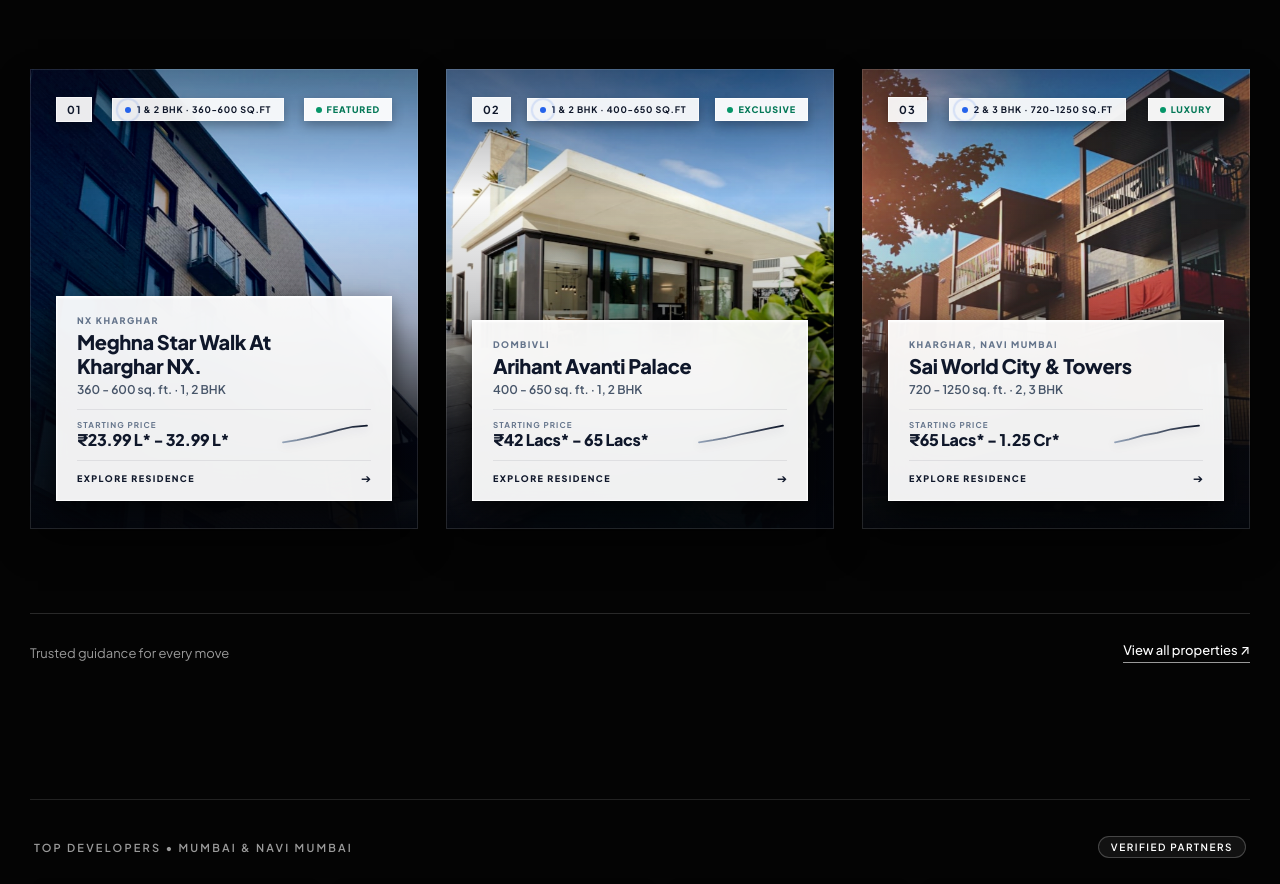
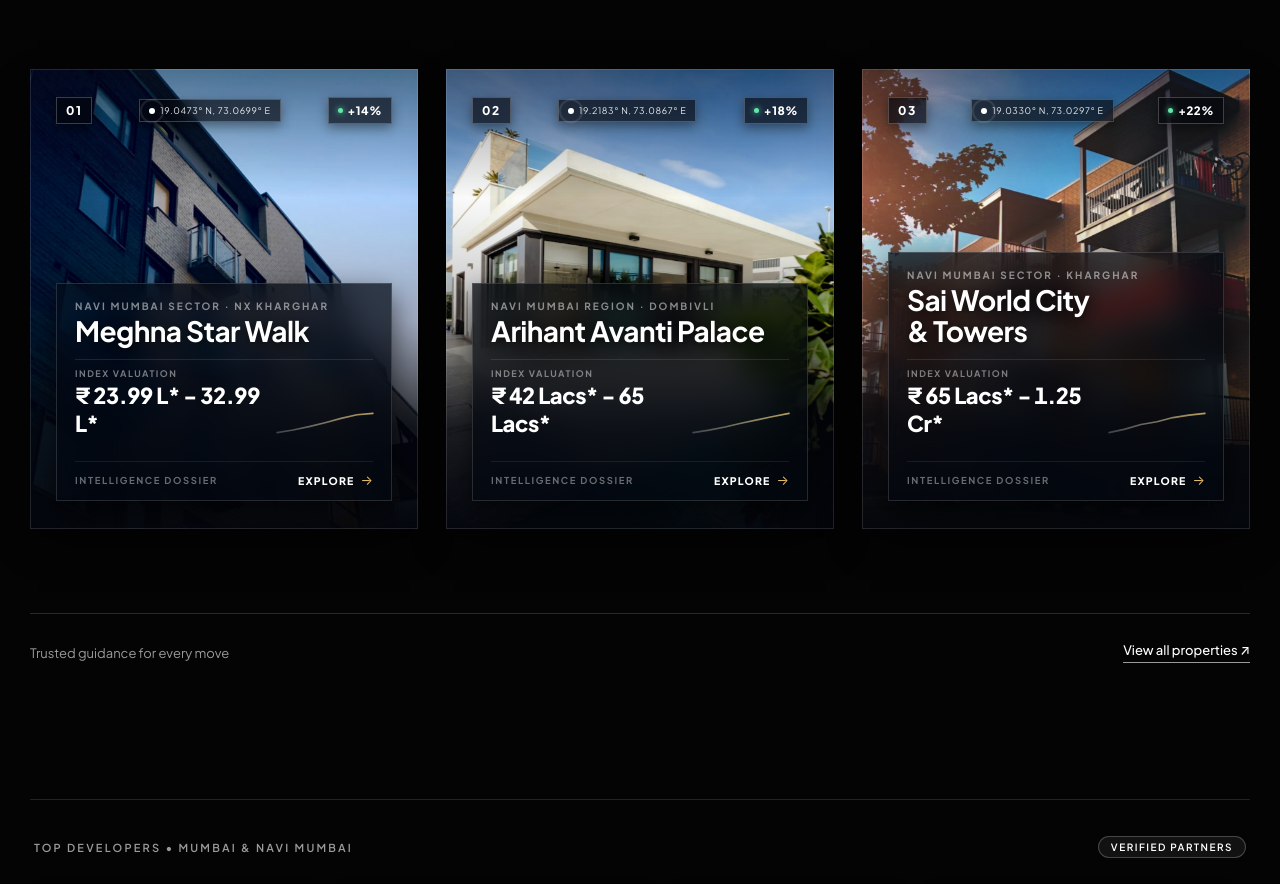
Before and after one commit to cypheral1/aasco, a Next.js app: page / in a window 1280 px wide. Shown: the part 1307-2191 px from the top of the page. Built offline with nearby package versions, Linux system fonts and the light colour scheme.

Commit message:
feat: match exact Top Localities drawer elevation, market meter & dossier footer on Featured Properties cards

```diff
--- a/src/components/Home/AboutSection/AboutSection.module.css
+++ b/src/components/Home/AboutSection/AboutSection.module.css
@@ -230,30 +230,33 @@
 }
 
 .indexNumber {
-  font-family: var(--font-primary, monospace, sans-serif);
-  font-size: 11px;
-  font-weight: 700;
-  letter-spacing: 0.1em;
-  color: #0F172A;
-  padding: 5px 10px;
-  border-radius: 0px;
-  background: rgba(255, 255, 255, 0.92);
-  border: 1px solid rgba(255, 255, 255, 0.6);
-  backdrop-filter: blur(12px);
-  box-shadow: 0 4px 12px rgba(0, 0, 0, 0.3);
+  font-family: var(--font-primary, monospace);
+  font-size: 12px;
+  font-weight: 800;
+  letter-spacing: 1.5px;
+  color: #FFFFFF;
+  background: rgba(4, 6, 12, 0.65);
+  backdrop-filter: blur(10px);
+  -webkit-backdrop-filter: blur(10px);
+  padding: 5px 9px;
+  border: 1px solid rgba(255, 255, 255, 0.22);
+  box-shadow: 0 4px 12px rgba(0, 0, 0, 0.4);
 }
 
 .coordinateBadge {
-  display: flex;
+  display: inline-flex;
   align-items: center;
-  gap: 6px;
-  padding: 5px 12px;
-  border-radius: 0px;
-  background: rgba(255, 255, 255, 0.92);
-  border: 1px solid rgba(255, 255, 255, 0.6);
-  backdrop-filter: blur(12px);
-  box-shadow: 0 4px 12px rgba(0, 0, 0, 0.3);
-  max-width: 200px;
+  gap: 5px;
+  padding: 5px 9px;
+  background: rgba(4, 6, 12, 0.65);
+  backdrop-filter: blur(10px);
+  -webkit-backdrop-filter: blur(10px);
+  border: 1px solid rgba(255, 255, 255, 0.22);
+  font-family: var(--font-primary, monospace);
+  font-size: 9px;
+  letter-spacing: 0.6px;
+  color: rgba(255, 255, 255, 0.9);
+  box-shadow: 0 4px 12px rgba(0, 0, 0, 0.4);
 }
 
 .radarDot {
@@ -261,15 +264,15 @@
   width: 6px;
   height: 6px;
   border-radius: 50%;
-  background: #2563EB;
-  flex-shrink: 0;
+  background: #FFFFFF;
+  display: inline-block;
 }
 
 .radarRing {
   position: absolute;
   inset: -3px;
   border-radius: 50%;
-  border: 1px solid #2563EB;
+  border: 1px solid rgba(255, 255, 255, 0.8);
   animation: radarPing 2s cubic-bezier(0, 0, 0.2, 1) infinite;
 }
 
@@ -281,78 +284,69 @@
 }
 
 .coordText {
-  font-family: var(--font-primary, monospace, sans-serif);
+  font-family: var(--font-primary, monospace);
   font-size: 9px;
-  font-weight: 700;
-  letter-spacing: 0.08em;
-  color: #0F172A;
-  white-space: nowrap;
-  overflow: hidden;
-  text-overflow: ellipsis;
+  letter-spacing: 0.6px;
+  color: rgba(255, 255, 255, 0.9);
 }
 
 .growthPill {
-  display: flex;
+  display: inline-flex;
   align-items: center;
   gap: 5px;
-  padding: 5px 11px;
-  border-radius: 0px;
-  background: rgba(255, 255, 255, 0.95);
-  border: 1px solid rgba(255, 255, 255, 0.7);
-  backdrop-filter: blur(12px);
-  box-shadow: 0 4px 12px rgba(0, 0, 0, 0.3);
-  flex-shrink: 0;
+  padding: 5px 9px;
+  background: rgba(4, 6, 12, 0.65);
+  backdrop-filter: blur(10px);
+  -webkit-backdrop-filter: blur(10px);
+  border: 1px solid rgba(255, 255, 255, 0.22);
+  box-shadow: 0 4px 12px rgba(0, 0, 0, 0.4);
+  transition: background 0.3s ease, border-color 0.3s ease;
+}
+
+.cardWrapper:hover .growthPill {
+  background: rgba(4, 6, 12, 0.9);
+  border-color: rgba(98, 232, 166, 0.85);
 }
 
 .growthDot {
-  width: 6px;
-  height: 6px;
+  width: 5px;
+  height: 5px;
   border-radius: 50%;
-  background: #059669;
+  background: #62E8A6;
+  box-shadow: 0 0 6px #62E8A6;
 }
 
 .growthText {
-  font-family: var(--font-primary, monospace, sans-serif);
-  font-size: 9px;
+  font-size: 11.5px;
   font-weight: 800;
-  letter-spacing: 0.1em;
-  color: #047857;
-}
-
-/* Card Content & Data Reveal (Elevated Floating White Container) */
+  letter-spacing: 0.5px;
+  color: #FFFFFF;
+}
+
+/* Card Content & Data Reveal (Elevated Intelligence Drawer) */
 .cardContent {
   position: relative;
   display: flex;
   flex-direction: column;
   gap: 12px;
-  z-index: 6;
-  width: 100%;
+  z-index: 5;
   margin-top: auto;
-  padding: 18px 20px 14px;
+  padding: 16px 18px 12px;
   border-radius: 0px;
-  background: rgba(255, 255, 255, 0.94);
-  backdrop-filter: blur(24px) saturate(180%);
-  -webkit-backdrop-filter: blur(24px) saturate(180%);
-  border: 1px solid rgba(255, 255, 255, 0.9);
-  box-shadow:
-    0 18px 40px -4px rgba(0, 0, 0, 0.65),
-    0 6px 16px rgba(0, 0, 0, 0.35),
-    inset 0 1px 2px #FFFFFF;
-  transition: transform 0.35s cubic-bezier(0.16, 1, 0.3, 1),
-              box-shadow 0.35s ease,
-              background 0.35s ease,
-              border-color 0.35s ease;
+  background: rgba(4, 7, 14, 0.72);
+  backdrop-filter: blur(16px) saturate(180%);
+  -webkit-backdrop-filter: blur(16px) saturate(180%);
+  border: 1px solid rgba(255, 255, 255, 0.14);
+  box-shadow: 0 12px 28px rgba(0, 0, 0, 0.65);
+  transition: background 0.35s ease, border-color 0.35s ease, transform 0.35s ease, box-shadow 0.35s ease;
   transform-style: preserve-3d;
 }
 
 .cardWrapper:hover .cardContent {
-  background: #FFFFFF;
-  border-color: #FFFFFF;
-  box-shadow:
-    0 26px 56px -6px rgba(0, 0, 0, 0.8),
-    0 10px 22px rgba(0, 0, 0, 0.45),
-    inset 0 1px 2px #FFFFFF;
-  transform: translateZ(42px) translateY(-3px);
+  background: rgba(4, 7, 14, 0.88);
+  border-color: rgba(255, 255, 255, 0.28);
+  box-shadow: 0 20px 42px rgba(0, 0, 0, 0.85);
+  transform: translateZ(44px) translateY(-4px);
 }
 
 .titleGroup {
@@ -362,39 +356,32 @@
 }
 
 .localityCategory {
-  font-family: var(--font-primary, sans-serif);
-  font-size: 9px;
-  font-weight: 800;
-  letter-spacing: 0.16em;
+  font-size: 10px;
+  letter-spacing: 2px;
   text-transform: uppercase;
-  color: #64748B;
+  color: rgba(255, 255, 255, 0.5);
+  font-weight: 700;
 }
 
 .localityName {
   font-family: var(--font-heading, inherit);
-  font-size: 20px;
-  font-weight: 800;
+  font-size: 28px;
+  font-weight: 700;
+  line-height: 1.1;
+  color: #FFFFFF;
+  margin: 0;
   letter-spacing: -0.02em;
-  color: #0F172A;
-  margin: 0;
-  line-height: 1.2;
-}
-
-.detailsText {
-  font-size: 12px;
-  color: #475569;
-  margin: 0;
-  font-weight: 600;
-}
-
-/* Primary Price & Numerical Styling */
+  text-shadow: 0 2px 12px rgba(0, 0, 0, 0.8);
+}
+
+/* Primary Price & Live Sparkline */
 .priceRow {
   display: flex;
+  justify-content: space-between;
   align-items: flex-end;
-  justify-content: space-between;
-  padding-top: 10px;
-  border-top: 1px solid rgba(15, 23, 42, 0.08);
-  gap: 8px;
+  gap: 12px;
+  padding-top: 8px;
+  border-top: 1px solid rgba(255, 255, 255, 0.1);
 }
 
 .priceContainer {
@@ -404,72 +391,177 @@
 }
 
 .priceLabel {
-  font-size: 8px;
-  letter-spacing: 0.14em;
+  font-size: 9px;
+  letter-spacing: 1.5px;
   text-transform: uppercase;
-  color: #64748B;
+  color: rgba(255, 255, 255, 0.45);
   font-weight: 700;
 }
 
 .priceValue {
   display: flex;
   align-items: baseline;
-  gap: 1px;
+  gap: 2px;
+  font-feature-settings: "tnum";
+  font-variant-numeric: tabular-nums;
 }
 
 .amount {
-  font-family: var(--font-primary, monospace, sans-serif);
-  font-size: 16px;
+  font-size: 22px;
   font-weight: 800;
+  color: #FFFFFF;
   letter-spacing: -0.02em;
-  color: #0F172A;
-  line-height: 1;
-}
-
-/* Micro Market Sparkline Graph */
+}
+
+/* Micro Sparkline Graph */
 .sparklineWrap {
   display: flex;
   align-items: center;
-  padding: 2px 4px;
+  opacity: 0.75;
+  transition: opacity 0.3s ease, transform 0.3s ease;
+}
+
+.cardWrapper:hover .sparklineWrap {
+  opacity: 1;
+  transform: scale(1.05);
 }
 
 .sparklineSvg {
-  filter: drop-shadow(0 2px 4px rgba(15, 23, 42, 0.15));
   overflow: visible;
 }
 
-/* Action Explore Row */
-.actionRow {
-  display: flex;
+.sparklinePath {
+  stroke-dasharray: 200;
+  stroke-dashoffset: 0;
+  transition: stroke-dashoffset 0.8s ease;
+}
+
+.sparklineDraw {
+  animation: drawSparkline 1s cubic-bezier(0.16, 1, 0.3, 1) forwards;
+}
+
+@keyframes drawSparkline {
+  0% { stroke-dashoffset: 200; }
+  100% { stroke-dashoffset: 0; }
+}
+
+/* Data Drawer (Expands on Hover) */
+.dataDrawer {
+  max-height: 0;
+  opacity: 0;
+  overflow: hidden;
+  display: flex;
+  flex-direction: column;
+  gap: 10px;
+  transition: max-height 0.45s cubic-bezier(0.16, 1, 0.3, 1),
+              opacity 0.35s ease,
+              margin 0.35s ease;
+  margin-top: 0;
+}
+
+.drawerOpen {
+  max-height: 120px;
+  opacity: 1;
+  margin-top: 4px;
+}
+
+.demandMeter {
+  display: flex;
+  flex-direction: column;
+  gap: 4px;
+}
+
+.demandHeader {
+  display: flex;
+  justify-content: space-between;
+  font-size: 9.5px;
+  font-weight: 700;
+  letter-spacing: 1px;
+  color: rgba(255, 255, 255, 0.5);
+  text-transform: uppercase;
+}
+
+.demandVal {
+  color: #E2BA62;
+}
+
+.meterTrack {
+  width: 100%;
+  height: 3px;
+  background: rgba(255, 255, 255, 0.1);
+  overflow: hidden;
+}
+
+.meterFill {
+  height: 100%;
+  background: linear-gradient(90deg, rgba(255, 255, 255, 0.6), #E2BA62);
+  transition: width 0.7s cubic-bezier(0.16, 1, 0.3, 1);
+}
+
+.infraSummary {
+  font-size: 11px;
+  color: rgba(255, 255, 255, 0.75);
+  line-height: 1.35;
+  margin: 0;
+  display: -webkit-box;
+  -webkit-line-clamp: 2;
+  -webkit-box-orient: vertical;
+  overflow: hidden;
+}
+
+.infraIcon {
+  color: #E2BA62;
+  font-size: 10px;
+  margin-right: 4px;
+}
+
+/* Bottom Footer & Magnetic "EXPLORE →" */
+.cardFooter {
+  display: flex;
+  justify-content: space-between;
   align-items: center;
-  justify-content: space-between;
   padding-top: 10px;
-  border-top: 1px solid rgba(15, 23, 42, 0.08);
-}
-
-.exploreText {
-  font-family: var(--font-primary, sans-serif);
-  font-size: 9px;
+  border-top: 1px solid rgba(255, 255, 255, 0.08);
+}
+
+.viewBrief {
+  font-size: 9.5px;
+  font-weight: 700;
+  letter-spacing: 1.6px;
+  text-transform: uppercase;
+  color: rgba(255, 255, 255, 0.4);
+  transition: color 0.3s ease;
+}
+
+.cardWrapper:hover .viewBrief {
+  color: rgba(255, 255, 255, 0.75);
+}
+
+.exploreControl {
+  display: inline-flex;
+  align-items: center;
+  gap: 6px;
+  transition: transform 0.25s cubic-bezier(0.16, 1, 0.3, 1);
+  will-change: transform;
+}
+
+.exploreLabel {
+  font-size: 10.5px;
   font-weight: 800;
-  letter-spacing: 0.16em;
-  text-transform: uppercase;
-  color: #0F172A;
+  letter-spacing: 1.2px;
+  color: #FFFFFF;
   transition: color 0.3s ease;
 }
 
-.cardWrapper:hover .exploreText {
-  color: #2563EB;
-}
-
-.exploreArrow {
-  font-size: 12px;
-  color: #0F172A;
-  transition: transform 0.25s cubic-bezier(0.16, 1, 0.3, 1), color 0.25s ease;
-  will-change: transform;
-}
-
-.cardWrapper:hover .exploreArrow {
-  color: #2563EB;
+.arrowIcon {
+  font-size: 13px;
+  color: #E2BA62;
+  transition: transform 0.3s cubic-bezier(0.16, 1, 0.3, 1), color 0.3s ease;
+}
+
+.cardWrapper:hover .arrowIcon {
+  transform: translateX(4px);
+  color: #FFFFFF;
 }
 
 .propertyFooter {
--- a/src/components/Home/AboutSection/AboutSection.tsx
+++ b/src/components/Home/AboutSection/AboutSection.tsx
@@ -13,8 +13,10 @@ interface FeaturedProperty {
   priceLabel: string;
   details: string;
   badge: string;
-  badgeType: "featured" | "hot" | "luxury";
   specs: string;
+  demandLabel: string;
+  demandIndex: number;
+  highlights: string;
   href: string;
   source: string;
   fallback: string;
@@ -25,14 +27,16 @@ const properties: FeaturedProperty[] = [
   {
     id: "meghna-star-walk",
     index: "01",
-    title: "Meghna Star Walk At Kharghar NX.",
-    location: "NX Kharghar",
-    price: "₹23.99 L* - 32.99 L*",
-    priceLabel: "STARTING PRICE",
+    title: "Meghna Star Walk",
+    location: "NAVI MUMBAI SECTOR · NX KHARGHAR",
+    price: "₹ 23.99 L* - 32.99 L*",
+    priceLabel: "INDEX VALUATION",
     details: "360 - 600 sq. ft. · 1, 2 BHK",
-    badge: "FEATURED",
-    badgeType: "featured",
-    specs: "1 & 2 BHK · 360-600 SQ.FT",
+    badge: "+14%",
+    specs: "19.0473° N, 73.0699° E",
+    demandLabel: "HIGH LIQUIDITY",
+    demandIndex: 94,
+    highlights: "Metro Line 1 Link · High Rental Yield Corridor · CIDCO Planned",
     href: "/properties/meghna-star-walk-kharghar",
     source: "/assets/properties/property-1.jpg",
     fallback: "/assets/properties/property-1.jpg",
@@ -42,13 +46,15 @@ const properties: FeaturedProperty[] = [
     id: "arihant-avanti-palace",
     index: "02",
     title: "Arihant Avanti Palace",
-    location: "Dombivli",
-    price: "₹42 Lacs* - 65 Lacs*",
-    priceLabel: "STARTING PRICE",
+    location: "NAVI MUMBAI REGION · DOMBIVLI",
+    price: "₹ 42 Lacs* - 65 Lacs*",
+    priceLabel: "INDEX VALUATION",
     details: "400 - 650 sq. ft. · 1, 2 BHK",
-    badge: "EXCLUSIVE",
-    badgeType: "hot",
-    specs: "1 & 2 BHK · 400-650 SQ.FT",
+    badge: "+18%",
+    specs: "19.2183° N, 73.0867° E",
+    demandLabel: "MASSIVE APPRECIATION",
+    demandIndex: 98,
+    highlights: "Multi-Modal Hub · Gated Integrated Township · Luxury Amenities",
     href: "/properties/arihant-avanti-palace",
     source: "/assets/properties/property-2.jpg",
     fallback: "/assets/properties/property-2.jpg",
@@ -58,13 +64,15 @@ const properties: FeaturedProperty[] = [
     id: "sai-world-city",
     index: "03",
     title: "Sai World City & Towers",
-    location: "Kharghar, Navi Mumbai",
-    price: "₹65 Lacs* - 1.25 Cr*",
-    priceLabel: "STARTING PRICE",
+    location: "NAVI MUMBAI SECTOR · KHARGHAR",
+    price: "₹ 65 Lacs* - 1.25 Cr*",
+    priceLabel: "INDEX VALUATION",
     details: "720 - 1250 sq. ft. · 2, 3 BHK",
-    badge: "LUXURY",
-    badgeType: "luxury",
-    specs: "2 & 3 BHK · 720-1250 SQ.FT",
+    badge: "+22%",
+    specs: "19.0330° N, 73.0297° E",
+    demandLabel: "FASTEST GROWTH",
+    demandIndex: 96,
+    highlights: "Central Park Proximity · 18-Hole Golf Course · Cosmopolitan High-Rise",
     href: "/properties/navi-mumbai-homes",
     source: "/assets/properties/property-3.jpg",
     fallback: "/assets/properties/property-3.jpg",
@@ -91,7 +99,6 @@ const topDevelopers = [
   { name: "Meghna Builders", location: "Navi Mumbai" },
 ];
 
-// Single Property Card with 3D Parallax Tilt, Glare, Scanner & Sparkline
 function FeaturedPropertyCard({
   item,
   index,
@@ -113,8 +120,8 @@ function FeaturedPropertyCard({
     const centerX = rect.width / 2;
     const centerY = rect.height / 2;
 
-    const rotateY = ((x - centerX) / centerX) * 7;
-    const rotateX = -((y - centerY) / centerY) * 7;
+    const rotateY = ((x - centerX) / centerX) * 8;
+    const rotateX = -((y - centerY) / centerY) * 8;
 
     const glareX = (x / rect.width) * 100;
     const glareY = (y / rect.height) * 100;
@@ -164,30 +171,30 @@ function FeaturedPropertyCard({
       style={{
         animationDelay: `${index * 100}ms`,
       }}
-      aria-label={`View details for ${item.title}`}
+      aria-label={`View intelligence dossier for ${item.title}`}
     >
       <div
         className={styles.card}
         style={{
-          transform: `perspective(1000px) rotateX(${tilt.x}deg) rotateY(${tilt.y}deg) translateZ(${isHovered ? 10 : 0}px)`,
+          transform: `perspective(1000px) rotateX(${tilt.x}deg) rotateY(${tilt.y}deg) translateZ(${isHovered ? 12 : 0}px)`,
         }}
       >
-        {/* Layer 1: Full-Bleed Background Cinematic Image */}
+        {/* Layer 1: Multi-depth Background Cinematic Image */}
         <div className={styles.imageLayer}>
           <div
             className={styles.bgImage}
             style={{
               backgroundImage: `url('${item.source}')`,
-              transform: `scale(${isHovered ? 1.08 : 1.02}) translate(${tilt.y * -0.4}px, ${tilt.x * 0.4}px)`,
+              transform: `scale(${isHovered ? 1.08 : 1.02}) translate(${tilt.y * -0.5}px, ${tilt.x * 0.5}px)`,
             }}
           />
-          {/* Atmospheric gradient overlay */}
+          {/* Deep charcoal atmospheric gradient overlay */}
           <div className={styles.atmosphereGradient} />
           {/* Dynamic Light Sweep / Glare on Hover */}
           <div
             className={styles.ambientGlare}
             style={{
-              background: `radial-gradient(circle at ${tilt.glareX}% ${tilt.glareY}%, rgba(255, 255, 255, 0.2) 0%, rgba(255, 220, 160, 0.06) 40%, transparent 70%)`,
+              background: `radial-gradient(circle at ${tilt.glareX}% ${tilt.glareY}%, rgba(255, 255, 255, 0.18) 0%, rgba(255, 220, 160, 0.06) 40%, transparent 70%)`,
             }}
           />
         </div>
@@ -195,8 +202,8 @@ function FeaturedPropertyCard({
         {/* Layer 2: Futuristic Property Scanner Beam */}
         <div className={`${styles.scannerBeam} ${isHovered ? styles.scannerActive : ""}`} />
 
-        {/* Top Header Row: Index Number, Center Specs Badge, & Status Pill */}
-        <div className={styles.cardTopRow} style={{ transform: "translateZ(26px)" }}>
+        {/* Top Header Row: Index Number, Center Coordinates, & Growth Metric */}
+        <div className={styles.cardTopRow} style={{ transform: "translateZ(30px)" }}>
           <span className={styles.indexNumber}>{item.index}</span>
 
           <div className={styles.coordinateBadge}>
@@ -212,15 +219,14 @@ function FeaturedPropertyCard({
           </div>
         </div>
 
-        {/* Bottom Card Content with Frosted Glass Container */}
-        <div className={styles.cardContent} style={{ transform: "translateZ(38px)" }}>
+        {/* Card Content & Data Reveal with Expandable Drawer Elevation */}
+        <div className={styles.cardContent} style={{ transform: "translateZ(36px)" }}>
           <div className={styles.titleGroup}>
             <span className={styles.localityCategory}>{item.location}</span>
             <h3 className={styles.localityName}>{item.title}</h3>
-            <p className={styles.detailsText}>{item.details}</p>
           </div>
 
-          {/* Price & Sparkline Row */}
+          {/* Primary Price & Appreciation Sparkline */}
           <div className={styles.priceRow}>
             <div className={styles.priceContainer}>
               <span className={styles.priceLabel}>{item.priceLabel}</span>
@@ -231,42 +237,63 @@ function FeaturedPropertyCard({
 
             {/* Micro Market Sparkline Graph */}
             <div className={styles.sparklineWrap} title="Appreciation Trend">
-              <svg className={styles.sparklineSvg} width="84" height="24" viewBox="0 0 120 32">
+              <svg className={styles.sparklineSvg} width="96" height="28" viewBox="0 0 120 32">
                 <defs>
                   <linearGradient id={`grad-prop-${item.id}`} x1="0%" y1="0%" x2="100%" y2="0%">
-                    <stop offset="0%" stopColor="#94A3B8" />
-                    <stop offset="100%" stopColor="#0F172A" />
+                    <stop offset="0%" stopColor="rgba(255, 255, 255, 0.3)" />
+                    <stop offset="100%" stopColor="rgba(255, 215, 120, 0.95)" />
                   </linearGradient>
                 </defs>
                 <path
                   d={sparklineD}
                   fill="none"
                   stroke={`url(#grad-prop-${item.id})`}
-                  strokeWidth="2.5"
+                  strokeWidth="2"
                   strokeLinecap="round"
                   strokeLinejoin="round"
+                  className={`${styles.sparklinePath} ${isHovered ? styles.sparklineDraw : ""}`}
                 />
               </svg>
             </div>
           </div>
 
-          {/* Action Explore Row with Magnetic Pull */}
-          <div className={styles.actionRow}>
-            <span className={styles.exploreText}>EXPLORE RESIDENCE</span>
-            <span
-              className={styles.exploreArrow}
+          {/* Expandable Market Intelligence Elevation Panel */}
+          <div className={`${styles.dataDrawer} ${isHovered ? styles.drawerOpen : ""}`}>
+            <div className={styles.demandMeter}>
+              <div className={styles.demandHeader}>
+                <span>MARKET DEMAND</span>
+                <span className={styles.demandVal}>
+                  {item.demandLabel} ({item.demandIndex}%)
+                </span>
+              </div>
+              <div className={styles.meterTrack}>
+                <div
+                  className={styles.meterFill}
+                  style={{ width: isHovered ? `${item.demandIndex}%` : "0%" }}
+                />
+              </div>
+            </div>
+            <p className={styles.infraSummary}>
+              <span className={styles.infraIcon}>◈</span> {item.highlights}
+            </p>
+          </div>
+
+          {/* Bottom Action Footer with Magnetic "EXPLORE →" */}
+          <div className={styles.cardFooter}>
+            <span className={styles.viewBrief}>INTELLIGENCE DOSSIER</span>
+            <div
+              className={styles.exploreControl}
               style={{
-                transform: isHovered
-                  ? `translate(${magneticOffset.x + 3}px, ${magneticOffset.y - 1}px)`
-                  : "translate(0, 0)",
+                transform: `translate(${magneticOffset.x}px, ${magneticOffset.y}px)`,
               }}
             >
-              ➔
-            </span>
+              <span className={styles.exploreLabel}>EXPLORE</span>
+              <span className={styles.arrowIcon}>→</span>
+            </div>
           </div>
         </div>
 
-        {/* Metallic Border Outline */}
+        {/* Extremely subtle metallic border stroke */}
         <div className={styles.metallicBorder} />
       </div>
     </Link>
```
